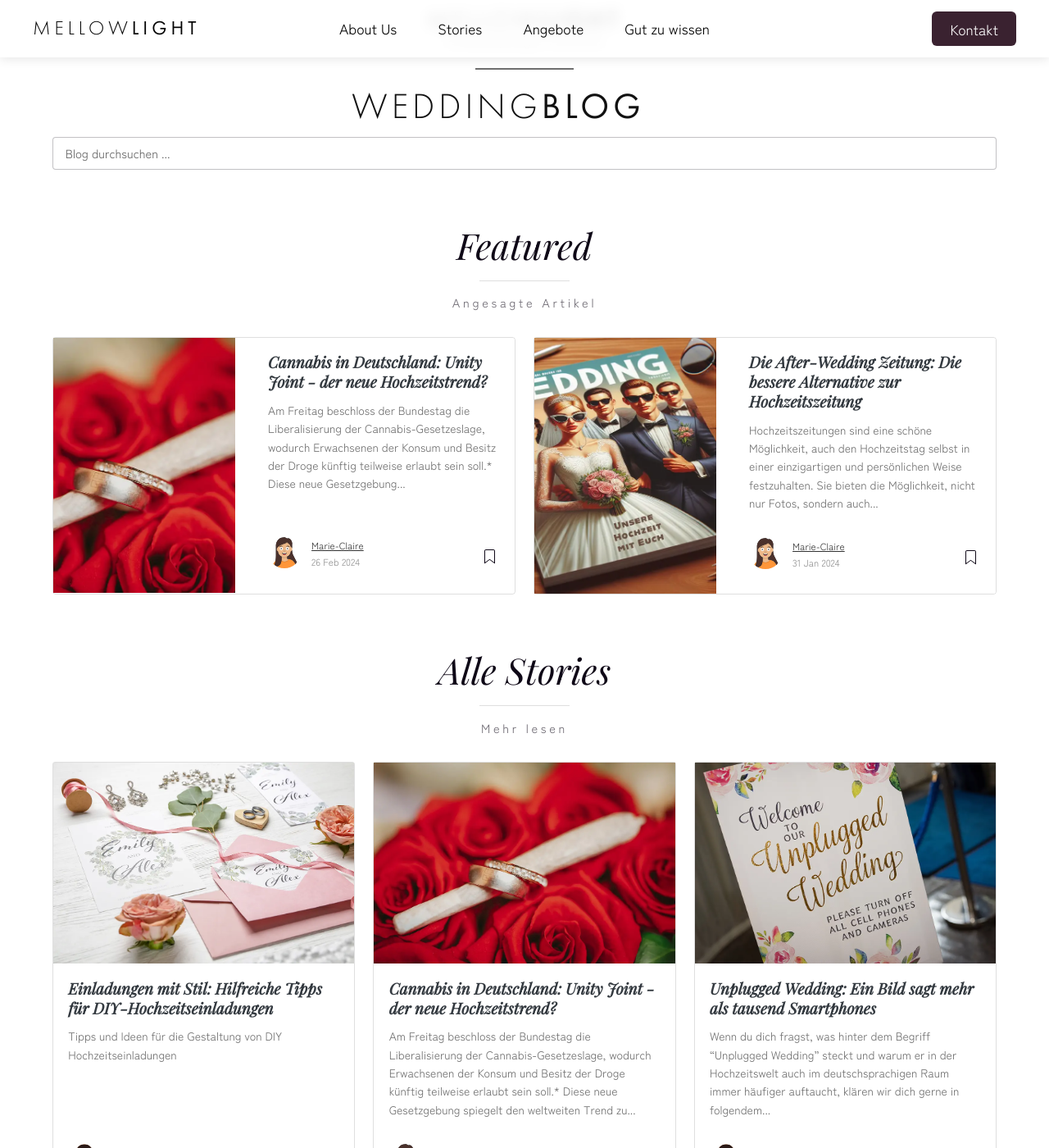
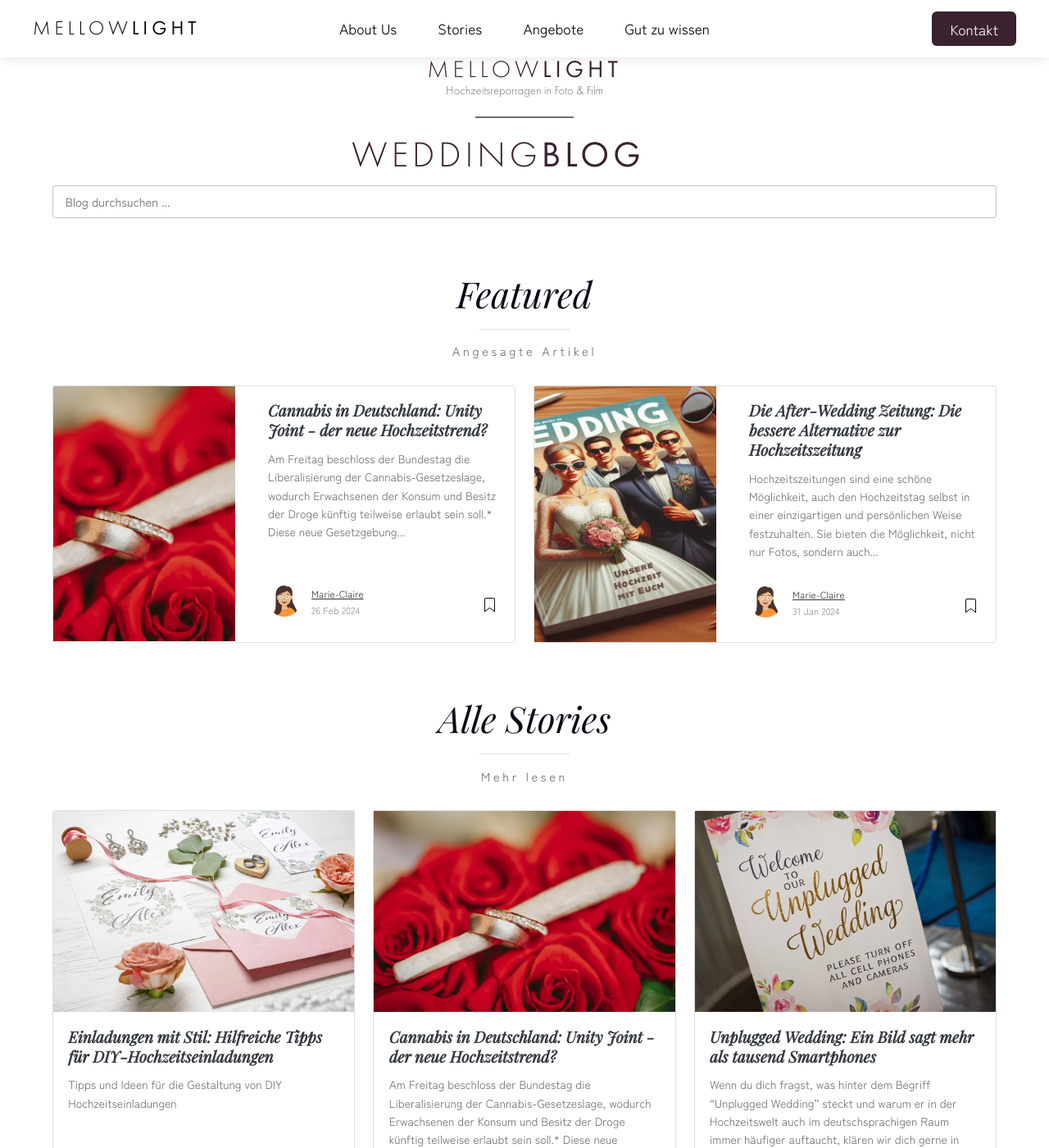
Before and after one commit to R0ckStrongo/mellowlight.blog, a Jekyll site: the page built from index.html, in a window 1280 px wide and 1400 px high. Shown: the whole window at 82% size. Built offline with Jekyll 4.4.1, drawn with Linux system fonts in a browser that asks for light colours; nearby versions of some CDN libraries; the list of posts is cut into pages by our own code.

Commit message:
more layout fixes

```diff
--- a/_layouts/default.html
+++ b/_layouts/default.html
@@ -51,7 +51,7 @@
 		<!-- Header -->
 		<header class="zoom-me" id="header">
 			<nav role="navigation" class="top-right open nav-mobile">
-				<a href="index.html" class="disc l2"><div>Home</div></a>
+				<a href="https://mellowlight.de/" class="disc l2"><div>Home</div></a>
 				<a href="about.html" class="disc l3"><div>About Us</div></a>
 				<a href="gallery.html" class="disc l4"><div>Stories</div></a>
 				<a href="#angebote" class="disc l5"><div>Angebote</div></a>
@@ -71,7 +71,7 @@
 				</a>
 			</nav>
 			<nav class="navbar" id="navbar">
-				<a href="index.html" class="nav-left">MELLOW<span class="highlight">LIGHT</span></a>
+				<a href="https://mellowlight.de/" class="nav-left">MELLOW<span class="highlight">LIGHT</span></a>
 				<div class="nav-center">
 					<a href="about.html">About Us</a>
 					<a href="gallery.html">Stories</a>
@@ -82,12 +82,14 @@
 					<a href="#kontakt" class="button special">Kontakt</a>
 				</div>
 			</nav>
-			<a href="https://blog.mellowlight.de/" class="blog-headline">
+			<div class="blog-headline">
+			<a href="https://blog.mellowlight.de/">
 				<div class="blog-brand">MELLOW<span class="highlight">LIGHT</span></div>
 				<div class="blog-subtitle">Hochzeitsreporragen in Foto & Film</div>
 				<div class="line"></div>
 				<div class="blog-title">WEDDING<span class="highlight">BLOG</span></div>
 			</a>
+			</div>
 		</header>
 		<!-- End Navigation
 ================================================== -->
--- a/assets/css/screen.css
+++ b/assets/css/screen.css
@@ -270,7 +270,7 @@
 .mediumnavigation .form-inline .btn:hover,
 .mediumnavigation .form-inline .btn:active {
     background: transparent;
-    color: green;
+    color: #3a2230;
 }
 
 .mediumnavigation .navbar-brand {
@@ -517,8 +517,8 @@
 }
 
 .btn.follow {
-    border-color: #02b875;
-    color: #1c9963;
+    border-color: #3a2230;
+    color: #3a2230;
     padding: 3px 10px;
     text-align: center;
     border-radius: 999em;
@@ -527,8 +527,8 @@
 }
 
 .btn.subscribe {
-    background-color: #1c9963;
-    border-color: #1c9963;
+    background-color: #3a2230;
+    border-color: #3a2230;
     color: rgba(255, 255, 255, 1);
     fill: rgba(255, 255, 255, 1);
     border-radius: 30px;
@@ -772,7 +772,7 @@
 
 .jumbotron.fortags a {
     padding: 5px 10px 7px;
-    background: #eee8f5;
+    background: #fff;
     border-radius: 30px;
     color: #0f0817;
     font-weight: 500;
@@ -883,13 +883,21 @@
     margin-top: 0 ! important;
 }*/
 
-.blog-headline {
+.blog-headline{
     font-family: "futura-pt", sans-serif;
     font-weight: 300;
     color: #111;
     position: static;
     padding-top: 60px;
     text-decoration:  none;
+}
+
+.blog-headline > a {
+    text-decoration:  none;
+}
+
+.blog-headline > a:hover {
+    color:#111;
 }
 #header .blog-brand {
     font-size: 2rem;
```
